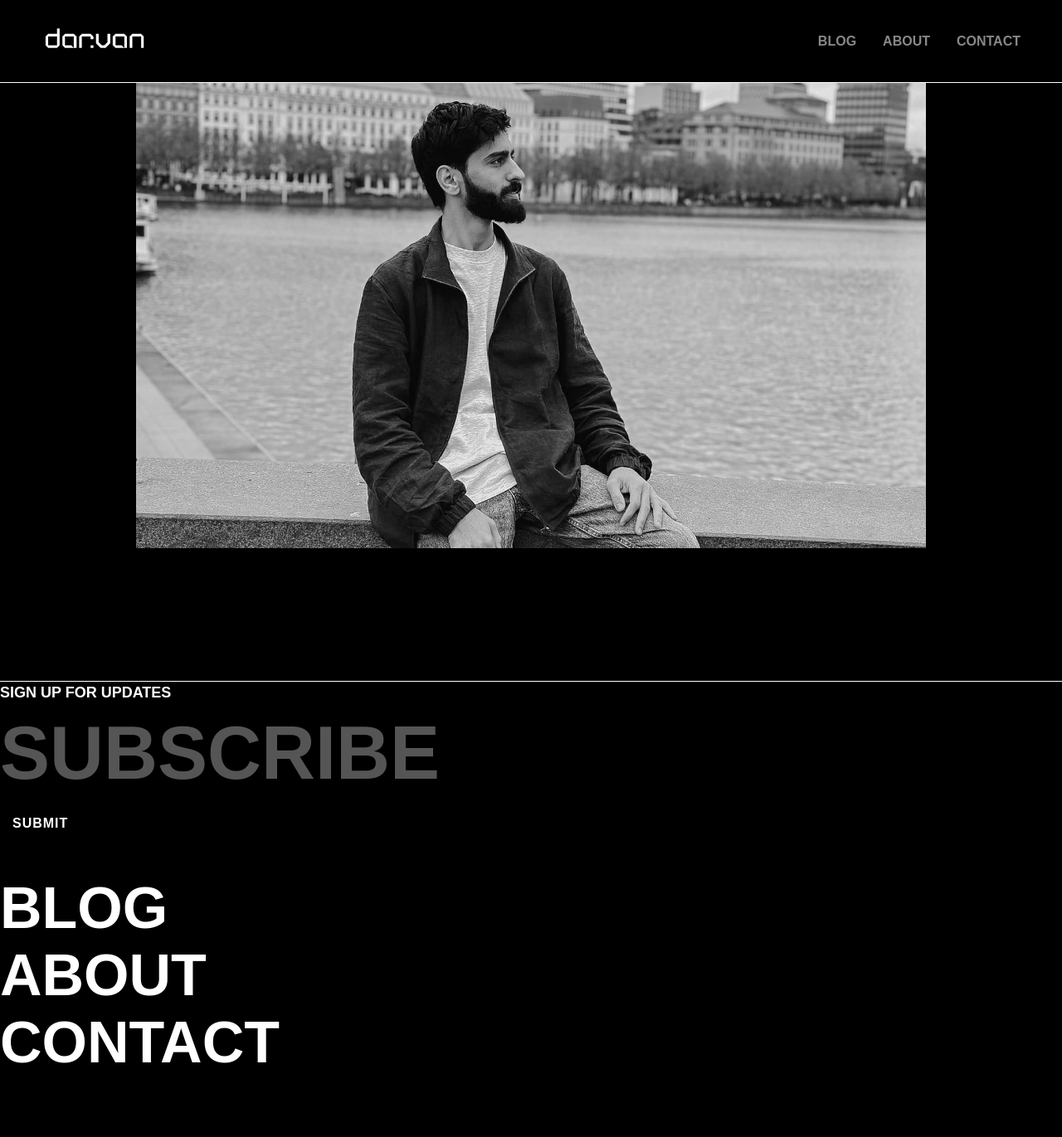
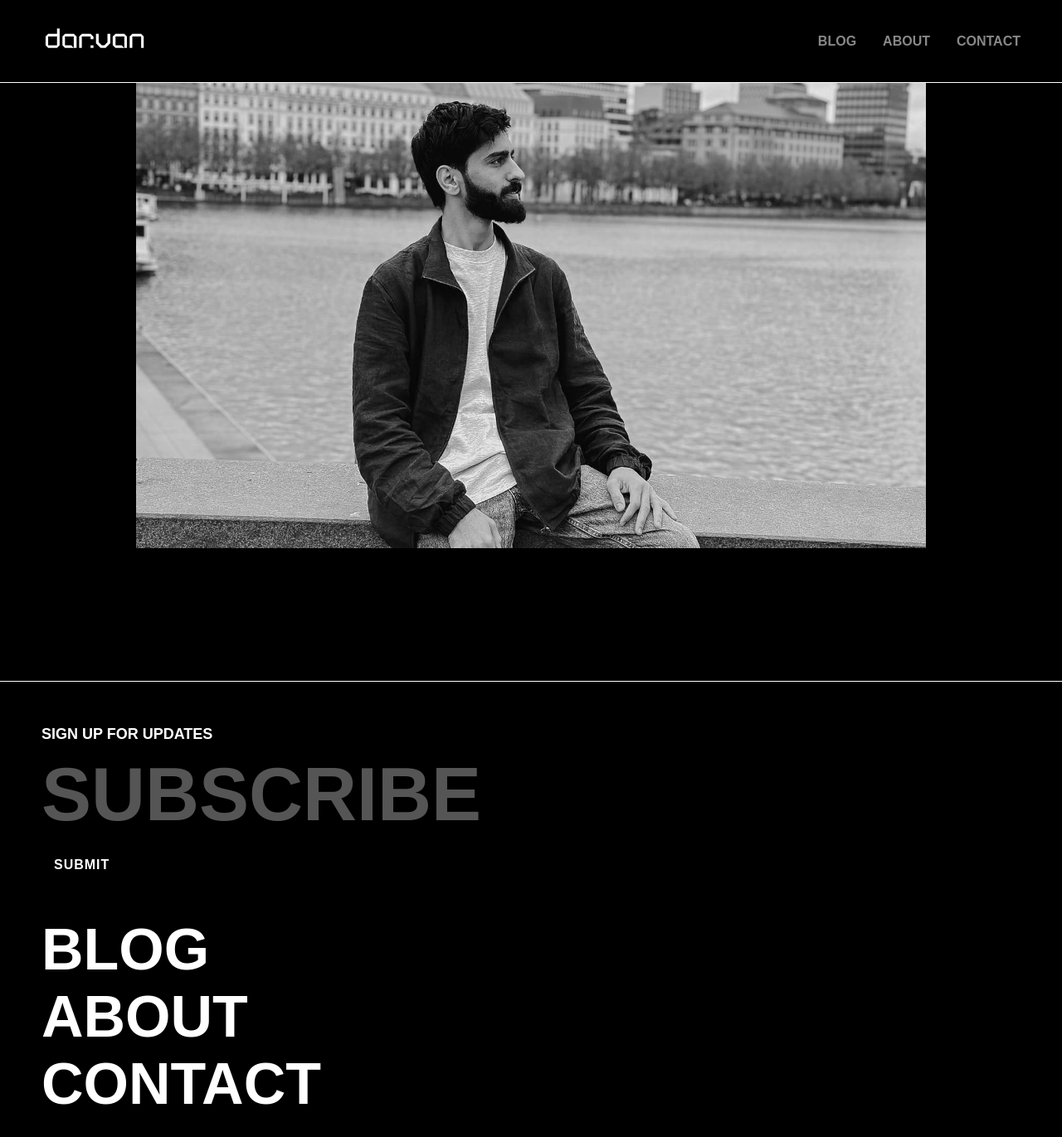
Before and after one commit to DarvanShvan/darvanshvan.github.io, a Jekyll site: the page built from index.markdown, in a window 1280 px wide and 1400 px high, scrolled down 2011 px. Shown: the top 1371 px of the window at 83% size. Built offline with Jekyll 4.4.1, drawn with Linux system fonts in a browser that asks for light colours; some web fonts are replaced; before the commit the page ends 3311 px from its top, so only the background shows below that.

Commit message:
Remove footer padding only on mobile devices

```diff
--- a/assets/css/styles.css
+++ b/assets/css/styles.css
@@ -257,6 +257,10 @@
   .subscribe-form button {
     padding: 0;
   }
+
+  .site-footer {
+    padding: 0;
+  }
 }
 
    /* — ROW 2: big SUBSCRIBE — */
@@ -360,6 +364,7 @@
      max-width: 100%;
      margin-right: auto;
      margin-left: auto;
+     padding: 50px;
      border-top: 1px solid #fff;
      background: #000;
    }
```
